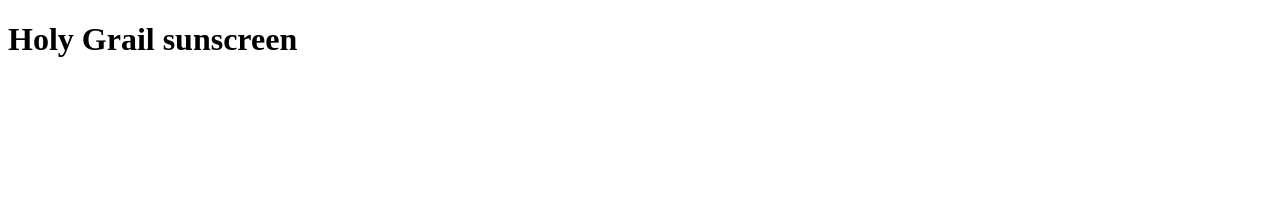
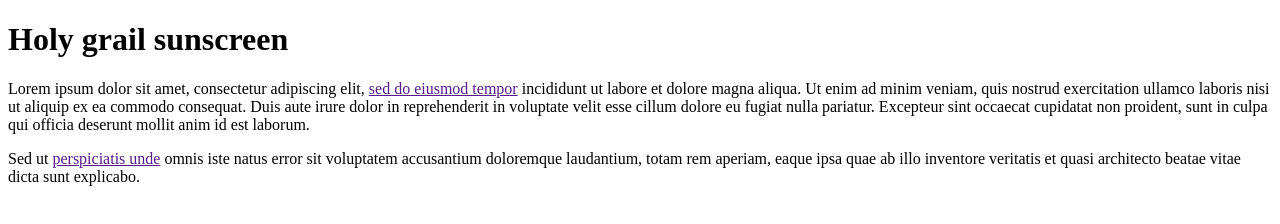
Before and after one commit to marthakelly/marthakelly.github.io, a plain HTML site: page index.html in a window 1280 px wide. Drawn offline with Linux system fonts and the light colour scheme.

Commit message:
dummy text and links

```diff
--- a/index.html
+++ b/index.html
@@ -9,6 +9,8 @@
   </style>
 </head>
 <body>
-  <h1>Holy Grail sunscreen</h1>
+  <h1>Holy grail sunscreen</h1>
+  <p>Lorem ipsum dolor sit amet, consectetur adipiscing elit, <a href="">sed do eiusmod tempor</a> incididunt ut labore et dolore magna aliqua. Ut enim ad minim veniam, quis nostrud exercitation ullamco laboris nisi ut aliquip ex ea commodo consequat. Duis aute irure dolor in reprehenderit in voluptate velit esse cillum dolore eu fugiat nulla pariatur. Excepteur sint occaecat cupidatat non proident, sunt in culpa qui officia deserunt mollit anim id est laborum.</p>
+  <p>Sed ut <a href="">perspiciatis unde</a> omnis iste natus error sit voluptatem accusantium doloremque laudantium, totam rem aperiam, eaque ipsa quae ab illo inventore veritatis et quasi architecto beatae vitae dicta sunt explicabo.</p>
 </body>
 </html>
```
